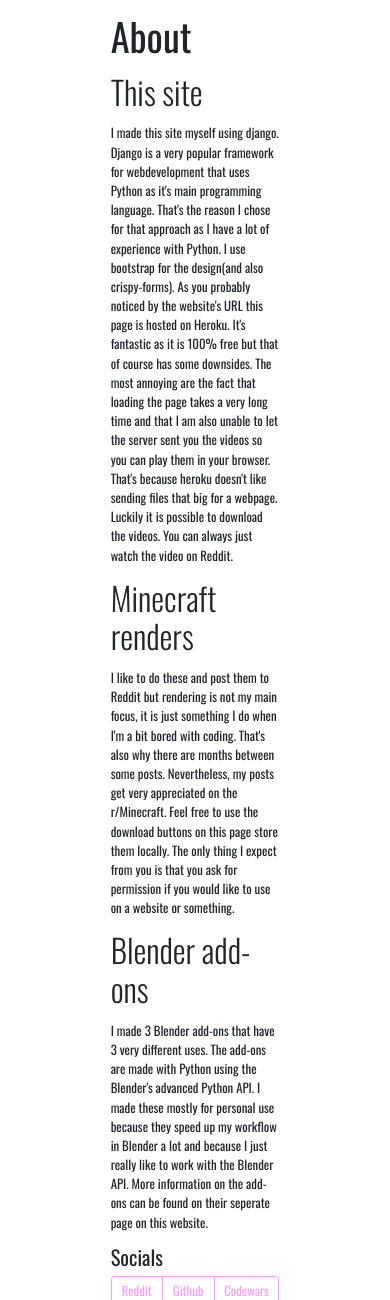
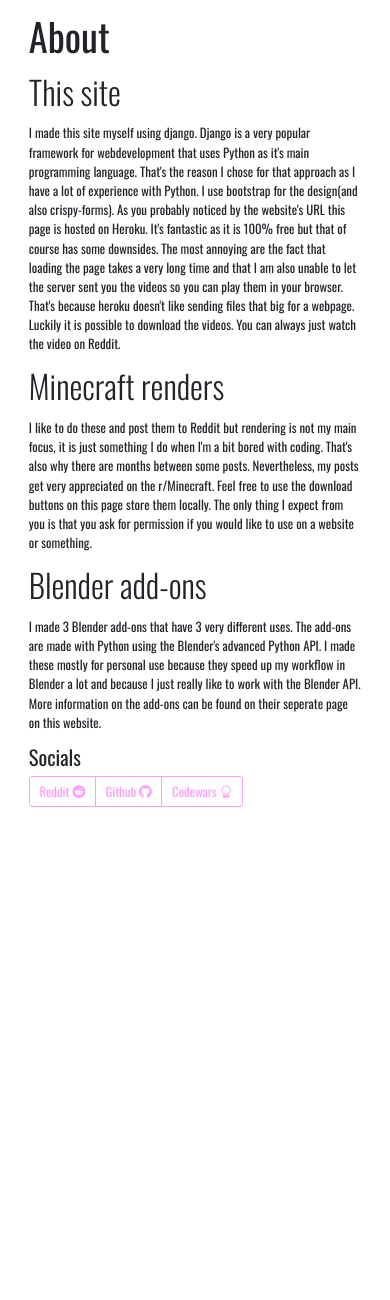
Before and after one commit to kwikenkwak/kwikenkwaksite, a Django app: page /about/ in a window 390 px wide. Shown: the part 45-1345 px from the top of the page. After the commit the page ends 852 px from the top, so only its background shows below. Run offline with Django 4.2, Linux system fonts and the light colour scheme; some libraries are stand-ins or nearby versions.

Commit message:
Fixed about me page display on mobile

```diff
--- a/posts/templates/posts/about.html
+++ b/posts/templates/posts/about.html
@@ -1,8 +1,8 @@
 {% extends 'posts/base.html' %}
 {% block content %}
 
-<div class="d-flex mx-3 justify-content-center">
-  <div class="container" style="width:60%">
+<div class="d-flex justify-content-center">
+  <div class="container">
   <p class="display-1"><strong>About</strong></p>
   <p class="display-3">This site</p>
   <p>
--- a/renderworks/settings.py
+++ b/renderworks/settings.py
@@ -140,4 +140,4 @@ STATICFILES_DIRS = [
 os.path.join(BASE_DIR, 'static')
 ]
 
-django_heroku.settings(locals())
+#django_heroku.settings(locals())
```
